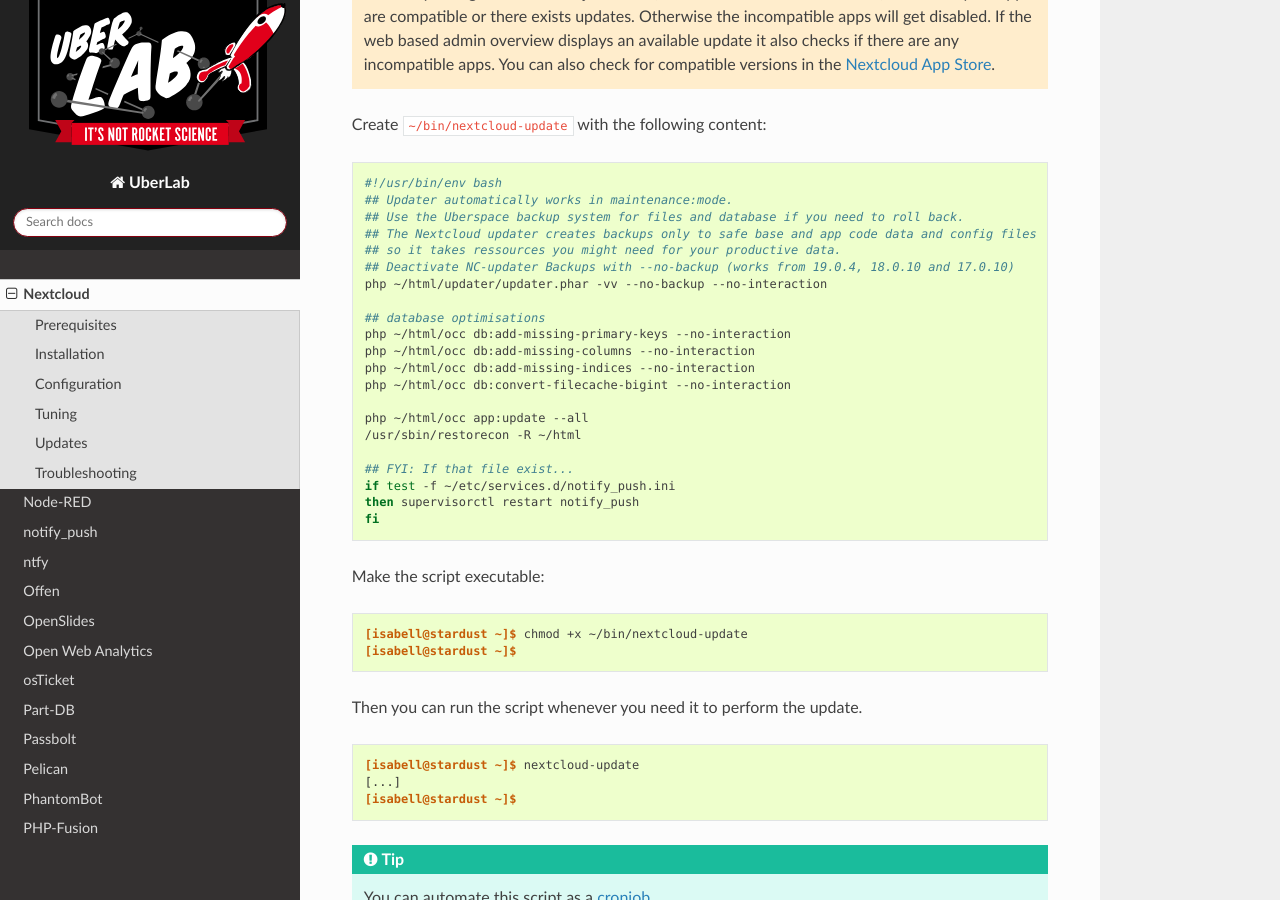
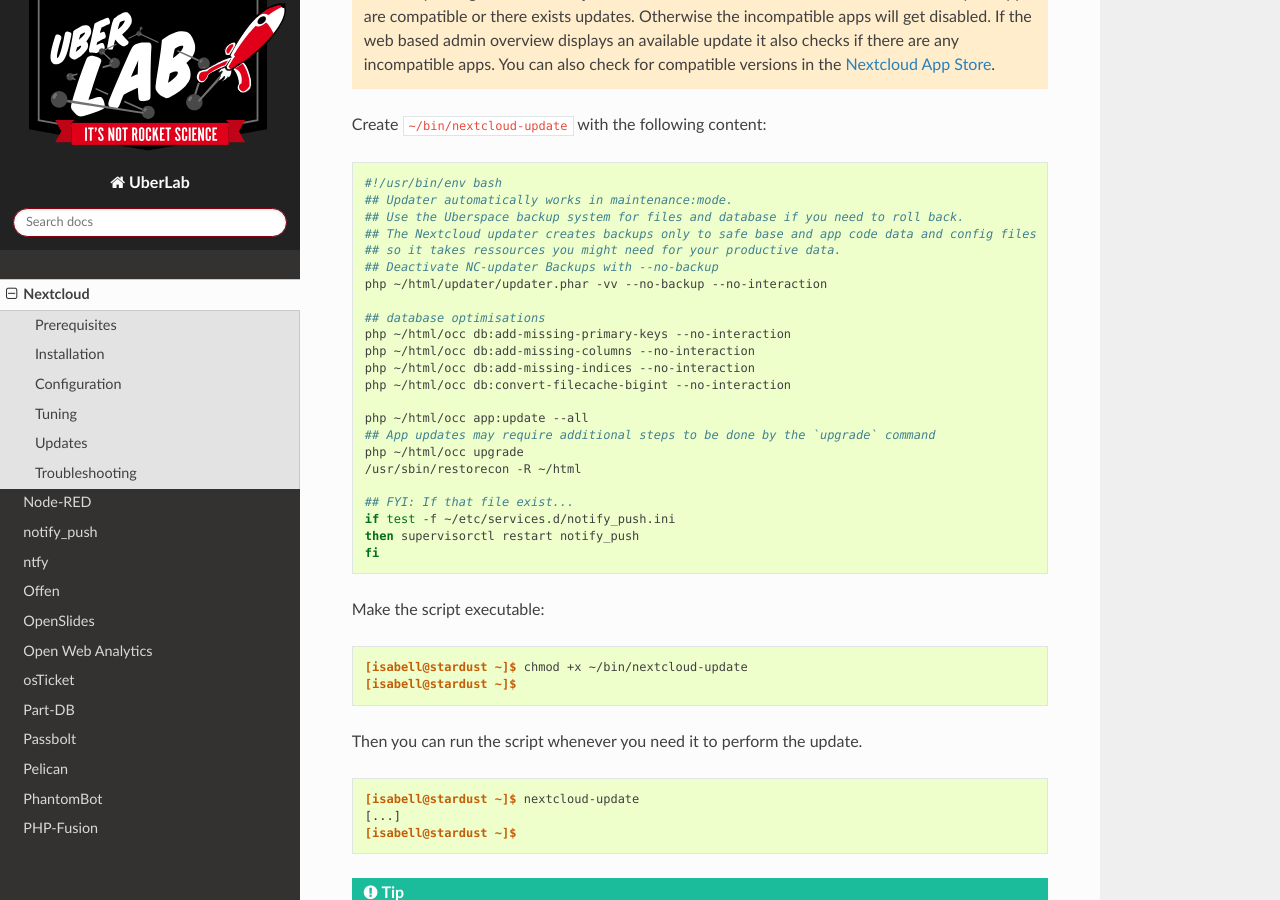
Before and after one commit to Uberspace/lab, a Sphinx documentation site: the page built from source/guide_nextcloud.rst, in a window 1280 px wide and 900 px high, scrolled down 9598 px. Built offline with Sphinx 7.4.7 and the Read the Docs theme 2.0.0, drawn with Linux system fonts in a browser that asks for light colours.

Commit message:
[Nextcloud] add `occ upgrade` command for app updates (#1550)

```diff
--- a/source/guide_nextcloud.rst
+++ b/source/guide_nextcloud.rst
@@ -374,7 +374,7 @@
  ## Use the Uberspace backup system for files and database if you need to roll back.
  ## The Nextcloud updater creates backups only to safe base and app code data and config files
  ## so it takes ressources you might need for your productive data.
- ## Deactivate NC-updater Backups with --no-backup (works from 19.0.4, 18.0.10 and 17.0.10)
+ ## Deactivate NC-updater Backups with --no-backup
  php ~/html/updater/updater.phar -vv --no-backup --no-interaction
 
  ## database optimisations
@@ -384,6 +384,8 @@
  php ~/html/occ db:convert-filecache-bigint --no-interaction
 
  php ~/html/occ app:update --all
+ ## App updates may require additional steps to be done by the `upgrade` command
+ php ~/html/occ upgrade
  /usr/sbin/restorecon -R ~/html
 
  ## FYI: If that file exist...
```
